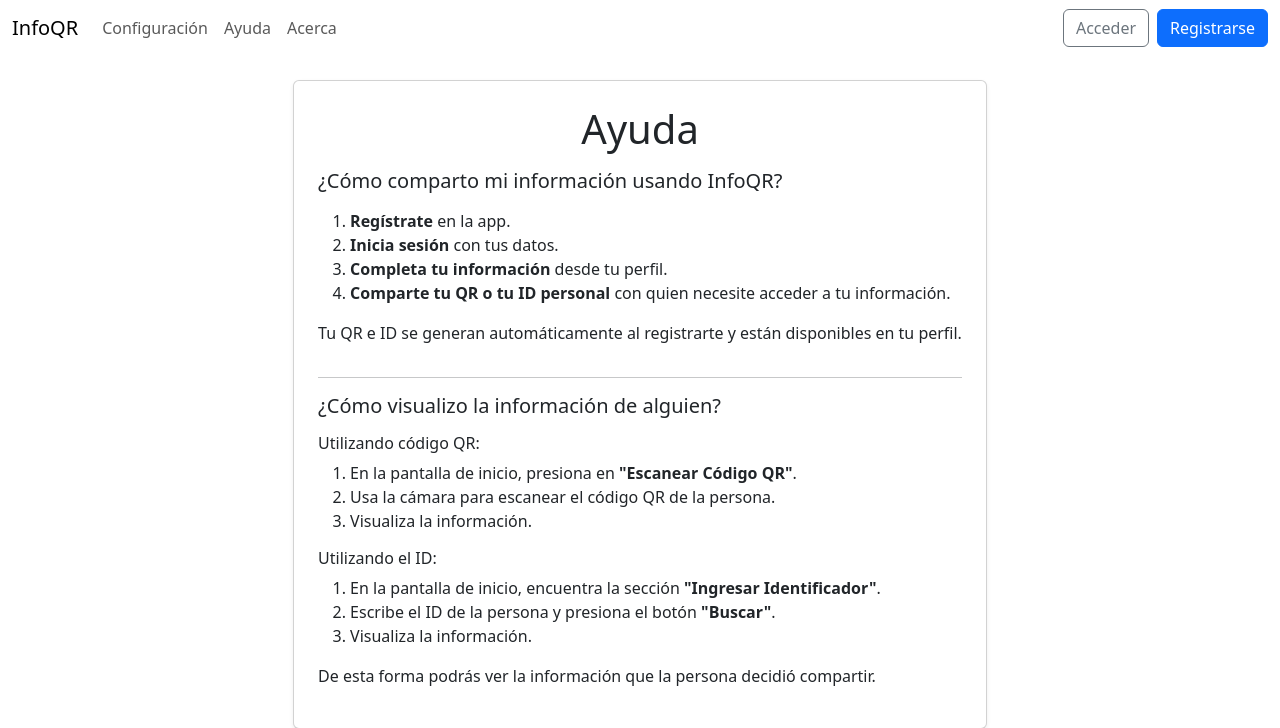
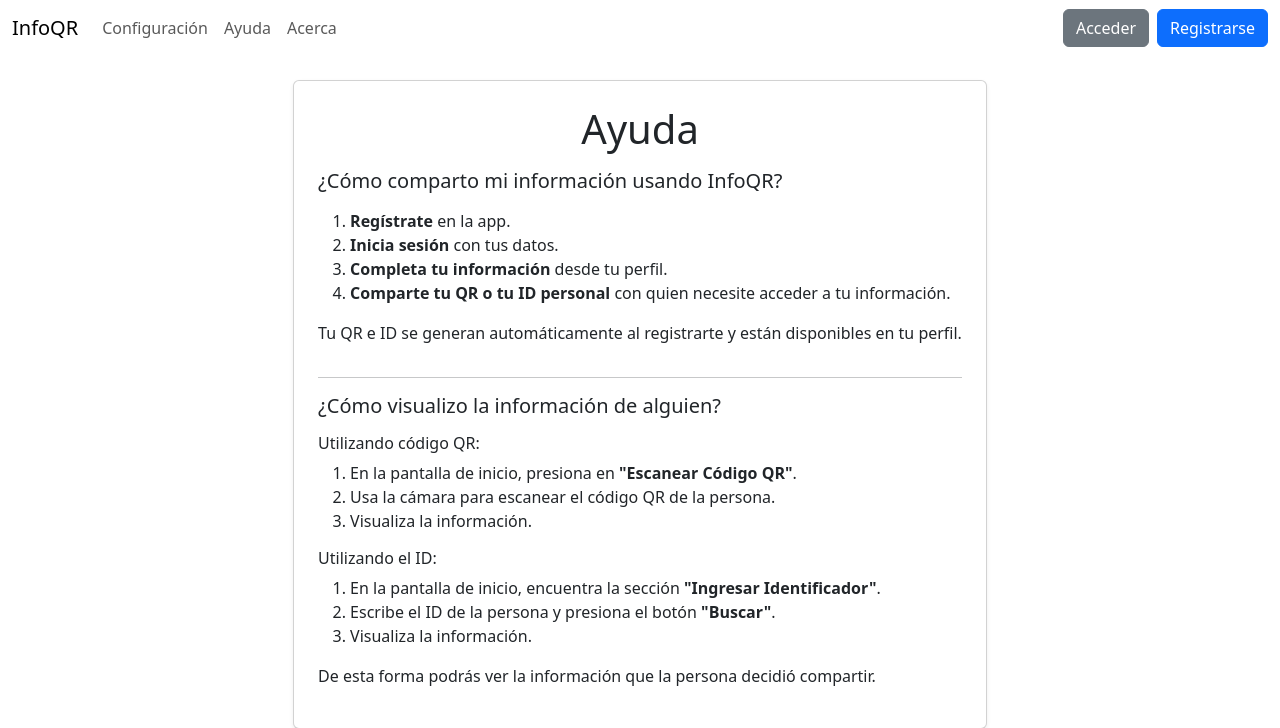
Before and after one commit to depthlost/info-qr, a Flask app: page /ayuda in a window 1280 px wide. Shown: the top 728 px of the page. Run offline with Flask 3, Linux system fonts and the light colour scheme; parts of the project's set-up code (start-up, migrations or seed data) failed here and were passed over.

Commit message:
Se realizó pequeño cambio visual

```diff
--- a/app/templates/base.html
+++ b/app/templates/base.html
@@ -35,7 +35,7 @@
                 </ul>
                 <div class="d-flex gap-2">
                     {% if not user_is_authenticated() %}
-                        <a href="{{ url_for('sign_in') }}" class="btn btn-outline-secondary" role="button">Acceder</a>
+                        <a href="{{ url_for('sign_in') }}" class="btn btn-secondary" role="button">Acceder</a>
                         <a href="{{ url_for('sign_up') }}" class="btn btn-primary" role="button">Registrarse</a>
                     {% else %}
                         <a href="{{ url_for('home_user', user_id=get_authenticated_user_id()) }}" class="btn btn-primary" role="button">Perfil</a>
```
